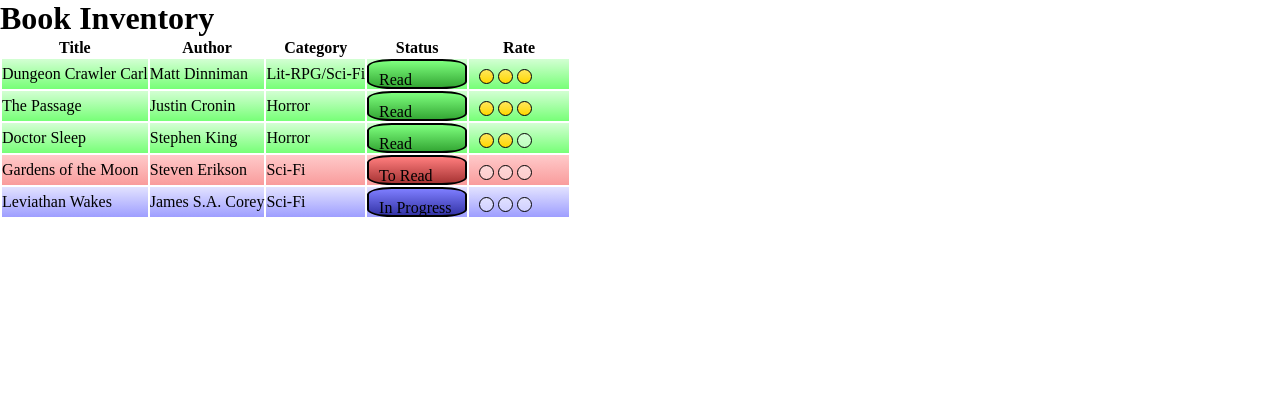
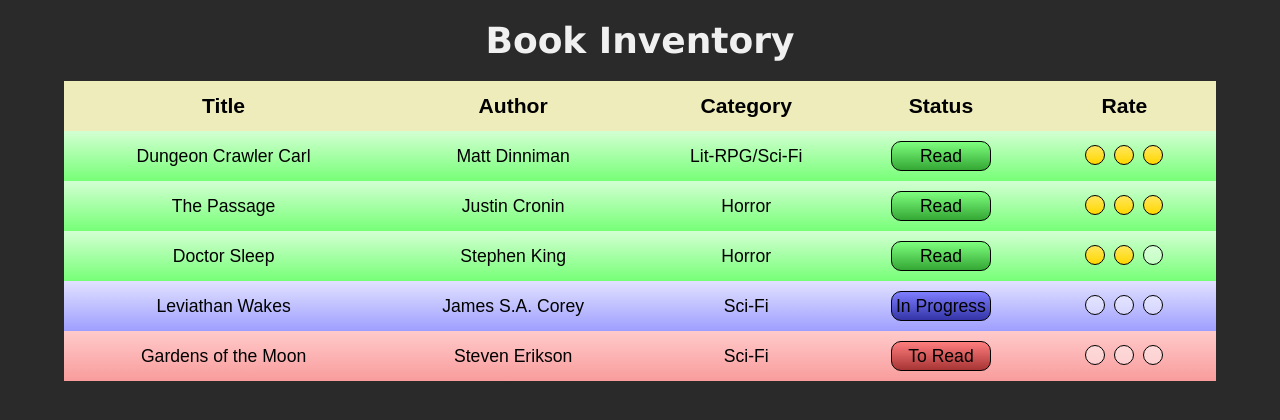
Before and after one commit to mdbrown33/book-inventory, a plain HTML site: page index.html in a window 1280 px wide. Drawn offline with Linux system fonts and the light colour scheme.

Commit message:
add additional styling and fix table alignments

```diff
--- a/index.html
+++ b/index.html
@@ -10,7 +10,7 @@
     <h1>Book Inventory</h1>
     <table>
         <thead>
-            <tr>
+            <tr id="main">
                 <th>Title</th>
                 <th>Author</th>
                 <th>Category</th>
@@ -55,6 +55,18 @@
                 </span>
                 </td>
             </tr>
+            <tr class="in-progress">
+                <td>Leviathan Wakes</td>
+                <td>James S.A. Corey</td>
+                <td>Sci-Fi</td>
+                <td><span class="status">In Progress</span></td>
+                <td><span class="rate">
+                    <span></span>
+                    <span></span>
+                    <span></span>
+                </span>
+                </td>
+            </tr>
             <tr class="to-read">
                 <td>Gardens of the Moon</td>
                 <td>Steven Erikson</td>
@@ -67,18 +79,6 @@
                 </span>
                 </td>
             </tr>
-            <tr class="in-progress">
-                <td>Leviathan Wakes</td>
-                <td>James S.A. Corey</td>
-                <td>Sci-Fi</td>
-                <td><span class="status">In Progress</span></td>
-                <td><span class="rate">
-                    <span></span>
-                    <span></span>
-                    <span></span>
-                </span>
-                </td>
-            </tr>
         </tbody>
     </table>
 </body>
--- a/styles.css
+++ b/styles.css
@@ -2,6 +2,35 @@
     margin: 0;
     padding: 0;
     box-sizing: border-box;
+}
+
+body {
+    background-color: rgba(0, 0, 0, 0.834);
+
+h1 {
+    text-align: center;
+    margin: 20px 0;
+    font-family: Verdana;
+    font-size: 36px;
+    color: rgba(255, 255, 255, 0.93);
+}
+
+table {
+    border-collapse: collapse;
+    text-align: center;
+    width: 90%;
+    margin: 0 auto;
+    font-family: Arial, sans-serif;
+    font-size: 1.1em;
+}
+
+tr {
+    height: 50px;
+}
+
+#main {
+    background-color: rgb(238, 236, 187);
+    font-size: 1.2em
 }
 
 tr[class="read"] {
@@ -21,35 +50,37 @@
 }
 
 tr[class="to-read"] span[class="status"] {
-    border: 2px solid black;
-    border-radius: 25%;
+    border: 1px solid black;
+    border-radius: 10px;
+    display: inline-block;
     background-image: linear-gradient(rgb(255, 126, 126), rgb(167, 52, 52));
 }
 
 tr[class="read"] span[class="status"] {
-    border: 2px solid black;
-    border-radius: 25%;
+    border: 1px solid black;
+    border-radius: 10px;
+    display: inline-block;
     background-image: linear-gradient(rgb(126, 255, 126), rgb(52, 167, 52));
 }
 
 tr[class="in-progress"] span[class="status"] {
-    border: 2px solid black;
-    border-radius: 25%;
+    border: 1px solid black;
+    border-radius: 10px;
+    display: inline-block;
     background-image: linear-gradient(rgb(126, 126, 255), rgb(52, 52, 167));
 }
 
 span[class="status"], span[class^="rate"] {
     width: 100px;
     height: 30px;
-    padding: 10px;
 }
 
 span[class^="rate"] > span {
     border: 1px solid black;
     border-radius: 50%;
-    margin: auto;
-    height: 15px;
-    width: 15px;
+    height: 20px;
+    width: 20px;
+    margin: 5px 2px 2px 2px;;
     background-color: rgba(255, 255, 255, 0.44);
 }
 
@@ -64,3 +95,7 @@
 span[class~="three"] > span {
     background-image: linear-gradient(rgb(255, 231, 92), gold);
 }
+
+span[class="status"] {
+    padding-top: 4px;
+}
```
